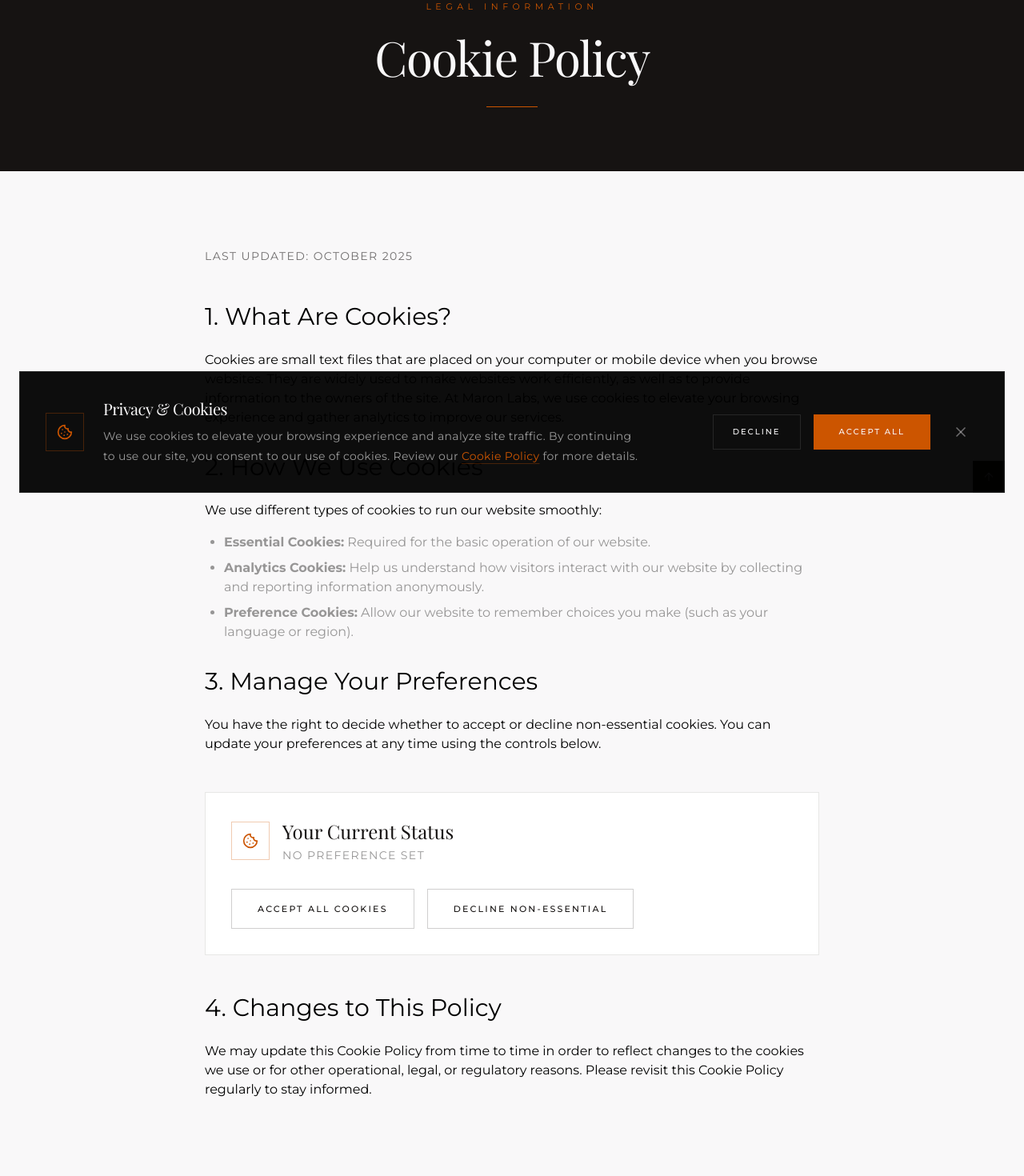
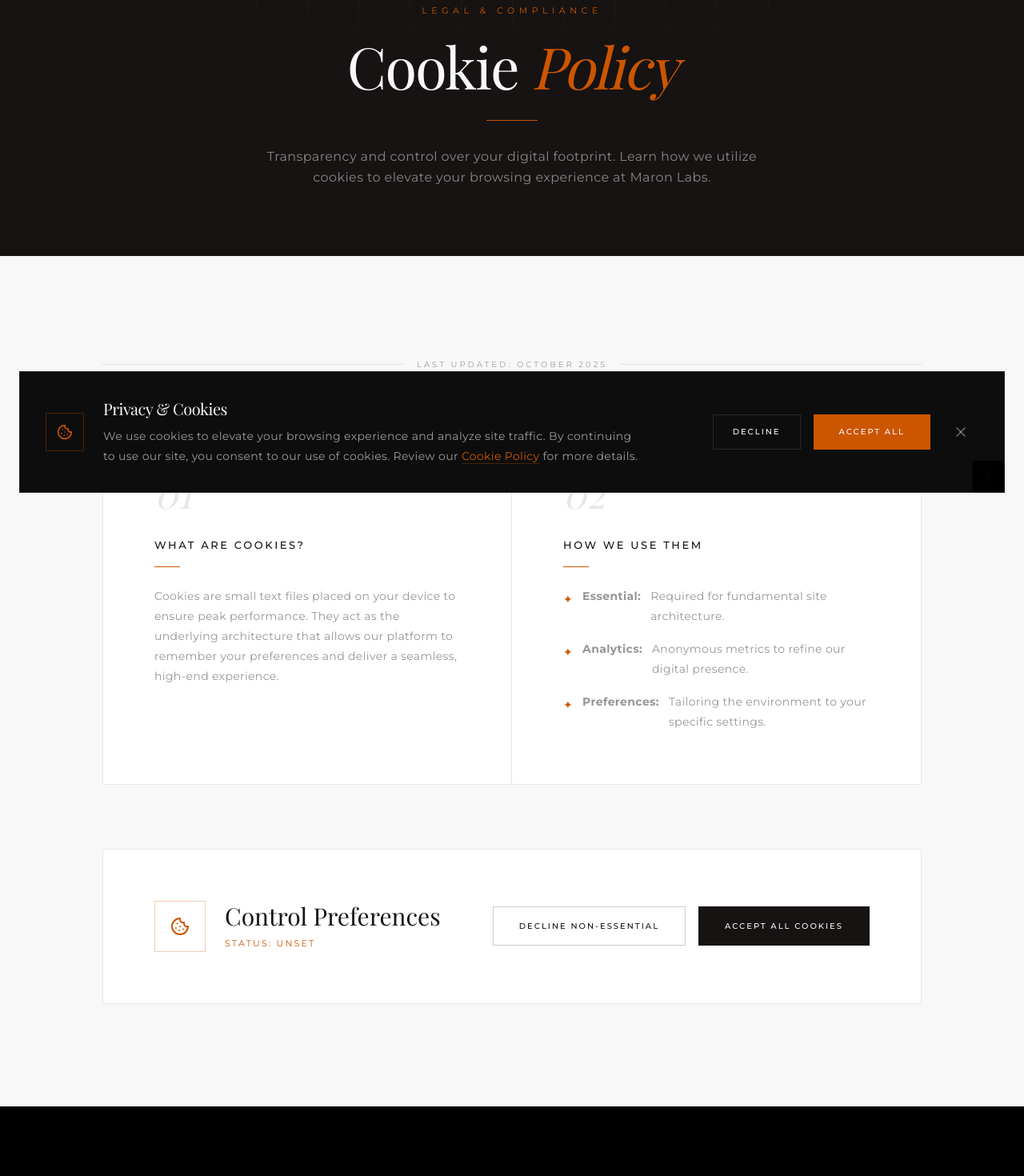
Before and after one commit to Billyrono/Maron-Labs, a Next.js app: page /cookie-policy in a window 1280 px wide. Shown: the part 160-1630 px from the top of the page at 80% size. Built offline with nearby package versions, Linux system fonts and the light colour scheme; a web font is replaced by a local one.

Commit message:
Update cookie policy to premium aesthetic

```diff
--- a/app/cookie-policy/page.tsx
+++ b/app/cookie-policy/page.tsx
@@ -11,7 +11,6 @@
     const [cookieStatus, setCookieStatus] = useState<string | null>(null)
 
     useEffect(() => {
-        // Fetch current status on mount
         const currentConsent = localStorage.getItem("maron-cookie-consent")
         setCookieStatus(currentConsent)
     }, [])
@@ -19,97 +18,113 @@
     const handleUpdate = (status: "accepted" | "declined") => {
         localStorage.setItem("maron-cookie-consent", status)
         setCookieStatus(status)
-        // Optional: reload the page or trigger a toast if needed, but visual update is enough
     }
 
     return (
-        <main className="min-h-screen bg-[#f9f8f9]">
+        <main className="min-h-screen bg-[#000000]">
             <PageLoader />
             <Navigation />
 
-            {/* Header */}
-            <section className="pt-40 pb-20 px-4 sm:px-6 lg:px-8 bg-[#161312]">
-                <div className="max-w-4xl mx-auto text-center">
+            {/* Cinematic Header */}
+            <section className="relative pt-40 pb-20 px-4 sm:px-6 lg:px-8 bg-[#161312] overflow-hidden min-h-[60vh] flex items-center">
+                <div className="absolute inset-0 z-0">
+                    <div className="absolute inset-0 bg-[linear-gradient(to_right,#f9f8f9_1px,transparent_1px),linear-gradient(to_bottom,#f9f8f9_1px,transparent_1px)] bg-[size:4rem_4rem] [mask-image:radial-gradient(ellipse_60%_50%_at_50%_0%,#000_70%,transparent_100%)] opacity-5" />
+                    <div className="absolute inset-0 bg-gradient-to-b from-transparent to-[#161312]" />
+                </div>
+                <div className="max-w-4xl mx-auto text-center relative z-10">
                     <p className="text-[11px] uppercase tracking-[0.5em] text-[#cc5500] mb-6">
-                        Legal Information
+                        Legal & Compliance
                     </p>
-                    <h1 className="font-serif text-5xl sm:text-6xl font-normal text-[#f9f8f9] tracking-tight mb-8">
-                        Cookie Policy
+                    <h1 className="font-serif text-5xl sm:text-6xl lg:text-7xl font-normal text-[#f9f8f9] mb-8 tracking-tight">
+                        Cookie <span className="italic text-[#cc5500]">Policy</span>
                     </h1>
-                    <div className="w-16 h-[1px] bg-[#cc5500] mx-auto" />
+                    <div className="w-16 h-[1px] bg-[#cc5500] mx-auto mb-8" />
+                    <p className="text-base text-[#f9f8f9]/50 max-w-2xl mx-auto leading-relaxed tracking-wide">
+                        Transparency and control over your digital footprint. Learn how we utilize cookies to elevate your browsing experience at Maron Labs.
+                    </p>
                 </div>
             </section>
 
-            {/* Content Area */}
-            <section className="py-24 px-4 sm:px-6 lg:px-8">
-                <div className="max-w-3xl mx-auto">
+            {/* Luxury Grid Content */}
+            <section className="py-32 px-4 sm:px-6 lg:px-8 bg-[#f9f8f9]">
+                <div className="max-w-5xl mx-auto">
                     <FadeIn>
-                        <div className="prose prose-lg max-w-none prose-headings:font-serif prose-headings:font-normal prose-headings:text-[#161312] prose-p:text-[#979696] prose-p:leading-relaxed prose-p:tracking-wide">
-                            <p className="text-sm text-[#161312]/60 uppercase tracking-widest mb-12">
-                                Last Updated: October 2025
-                            </p>
+                        <div className="flex items-center gap-4 mb-16">
+                            <div className="h-[1px] flex-1 bg-[#161312]/10" />
+                            <p className="text-[10px] uppercase tracking-[0.3em] text-[#161312]/40">Last Updated: October 2025</p>
+                            <div className="h-[1px] flex-1 bg-[#161312]/10" />
+                        </div>
+                    </FadeIn>
 
-                            <h2 className="text-3xl mb-6">1. What Are Cookies?</h2>
-                            <p className="mb-8">
-                                Cookies are small text files that are placed on your computer or mobile device when you browse websites.
-                                They are widely used to make websites work efficiently, as well as to provide information to the owners of the site.
-                                At Maron Labs, we use cookies to elevate your browsing experience and gather analytics to improve our services.
-                            </p>
+                    <div className="grid grid-cols-1 md:grid-cols-2 gap-0 border border-[#161312]/10 bg-[#ffffff]">
+                        <FadeIn delay={100}>
+                            <div className="p-12 md:p-16 border-b md:border-b-0 md:border-r border-[#161312]/10 h-full group hover:bg-[#161312] transition-colors duration-700">
+                                <span className="font-serif text-5xl italic text-[#161312]/10 group-hover:text-[#f9f8f9]/20 mb-8 block transition-colors duration-700">01</span>
+                                <h2 className="text-[13px] uppercase tracking-[0.2em] font-medium text-[#161312] group-hover:text-[#f9f8f9] mb-4 transition-colors duration-700">What Are Cookies?</h2>
+                                <div className="w-8 h-[1px] bg-[#cc5500] mb-6" />
+                                <p className="text-sm text-[#979696] group-hover:text-[#f9f8f9]/60 leading-[1.8] tracking-wide transition-colors duration-700">
+                                    Cookies are small text files placed on your device to ensure peak performance. They act as the underlying architecture that allows our platform to remember your preferences and deliver a seamless, high-end experience.
+                                </p>
+                            </div>
+                        </FadeIn>
 
-                            <h2 className="text-3xl mb-6">2. How We Use Cookies</h2>
-                            <p className="mb-4">We use different types of cookies to run our website smoothly:</p>
-                            <ul className="list-disc pl-6 mb-8 text-[#979696] space-y-2">
-                                <li><strong>Essential Cookies:</strong> Required for the basic operation of our website.</li>
-                                <li><strong>Analytics Cookies:</strong> Help us understand how visitors interact with our website by collecting and reporting information anonymously.</li>
-                                <li><strong>Preference Cookies:</strong> Allow our website to remember choices you make (such as your language or region).</li>
-                            </ul>
+                        <FadeIn delay={200}>
+                            <div className="p-12 md:p-16 h-full group hover:bg-[#161312] transition-colors duration-700 border-b border-[#161312]/10 md:border-b-0">
+                                <span className="font-serif text-5xl italic text-[#161312]/10 group-hover:text-[#f9f8f9]/20 mb-8 block transition-colors duration-700">02</span>
+                                <h2 className="text-[13px] uppercase tracking-[0.2em] font-medium text-[#161312] group-hover:text-[#f9f8f9] mb-4 transition-colors duration-700">How We Use Them</h2>
+                                <div className="w-8 h-[1px] bg-[#cc5500] mb-6" />
+                                <ul className="text-sm text-[#979696] group-hover:text-[#f9f8f9]/60 leading-[1.8] tracking-wide space-y-4 transition-colors duration-700">
+                                    <li className="flex gap-3"><span className="text-[#cc5500] mt-1">✦</span> <strong>Essential:</strong> Required for fundamental site architecture.</li>
+                                    <li className="flex gap-3"><span className="text-[#cc5500] mt-1">✦</span> <strong>Analytics:</strong> Anonymous metrics to refine our digital presence.</li>
+                                    <li className="flex gap-3"><span className="text-[#cc5500] mt-1">✦</span> <strong>Preferences:</strong> Tailoring the environment to your specific settings.</li>
+                                </ul>
+                            </div>
+                        </FadeIn>
+                    </div>
 
-                            <h2 className="text-3xl mb-6">3. Manage Your Preferences</h2>
-                            <p className="mb-8">
-                                You have the right to decide whether to accept or decline non-essential cookies. You can update your preferences at any time using the controls below.
-                            </p>
+                    {/* Interactive Preference Control */}
+                    <FadeIn delay={300}>
+                        <div className="mt-20 border border-[#161312]/10 bg-[#ffffff] p-10 md:p-16 relative overflow-hidden group">
+                            <div className="absolute inset-0 bg-[#161312] translate-y-full group-hover:translate-y-0 transition-transform duration-700 ease-[cubic-bezier(0.645,0.045,0.355,1)]" />
 
-                            {/* Cookie Management UI */}
-                            <div className="bg-[#ffffff] border border-[#161312]/10 p-8 my-12">
-                                <div className="flex items-center gap-4 mb-6">
-                                    <div className="w-12 h-12 border border-[#cc5500]/30 flex items-center justify-center">
-                                        <Cookie className="w-5 h-5 text-[#cc5500]" />
+                            <div className="relative z-10 flex flex-col md:flex-row items-center justify-between gap-10">
+                                <div className="flex items-center gap-6">
+                                    <div className="w-16 h-16 border border-[#cc5500]/30 flex items-center justify-center shrink-0">
+                                        <Cookie className="w-6 h-6 text-[#cc5500]" />
                                     </div>
                                     <div>
-                                        <h3 className="font-serif text-2xl text-[#161312] m-0">Your Current Status</h3>
-                                        <p className="text-sm text-[#979696] m-0 mt-1 uppercase tracking-widest">
-                                            {cookieStatus === "accepted" ? "Cookies Accepted" : cookieStatus === "declined" ? "Cookies Declined" : "No Preference Set"}
+                                        <h3 className="font-serif text-3xl text-[#161312] group-hover:text-[#f9f8f9] transition-colors duration-700 mb-2">
+                                            Control Preferences
+                                        </h3>
+                                        <p className="text-[11px] uppercase tracking-[0.2em] text-[#cc5500]">
+                                            Status: {cookieStatus === "accepted" ? "All Permitted" : cookieStatus === "declined" ? "Strictly Necessary Only" : "Unset"}
                                         </p>
                                     </div>
                                 </div>
-                                <div className="flex flex-col sm:flex-row gap-4 mt-8">
+
+                                <div className="flex flex-col sm:flex-row gap-4 w-full md:w-auto">
+                                    <button
+                                        onClick={() => handleUpdate("declined")}
+                                        className={`px-8 py-4 text-[10px] uppercase tracking-[0.2em] font-medium transition-all duration-500 border ${
+                                            cookieStatus === "declined"
+                                            ? "bg-[#cc5500] border-[#cc5500] text-[#f9f8f9]"
+                                            : "border-[#161312]/20 text-[#161312] group-hover:border-[#f9f8f9]/20 group-hover:text-[#f9f8f9] hover:border-[#cc5500] hover:text-[#cc5500]"
+                                        }`}
+                                    >
+                                        Decline Non-Essential
+                                    </button>
                                     <button
                                         onClick={() => handleUpdate("accepted")}
-                                        className={`px-8 py-4 text-[11px] uppercase tracking-[0.2em] font-medium transition-all duration-500 border ${
+                                        className={`px-8 py-4 text-[10px] uppercase tracking-[0.2em] font-medium transition-all duration-500 border ${
                                             cookieStatus === "accepted"
                                             ? "bg-[#cc5500] border-[#cc5500] text-[#f9f8f9]"
-                                            : "bg-transparent border-[#161312]/20 text-[#161312] hover:border-[#cc5500] hover:text-[#cc5500]"
+                                            : "bg-[#161312] border-[#161312] text-[#f9f8f9] group-hover:bg-[#f9f8f9] group-hover:text-[#161312] group-hover:border-[#f9f8f9]"
                                         }`}
                                     >
                                         Accept All Cookies
                                     </button>
-                                    <button
-                                        onClick={() => handleUpdate("declined")}
-                                        className={`px-8 py-4 text-[11px] uppercase tracking-[0.2em] font-medium transition-all duration-500 border ${
-                                            cookieStatus === "declined"
-                                            ? "bg-[#161312] border-[#161312] text-[#f9f8f9]"
-                                            : "bg-transparent border-[#161312]/20 text-[#161312] hover:border-[#161312]"
-                                        }`}
-                                    >
-                                        Decline Non-Essential
-                                    </button>
                                 </div>
                             </div>
-
-                            <h2 className="text-3xl mb-6">4. Changes to This Policy</h2>
-                            <p>
-                                We may update this Cookie Policy from time to time in order to reflect changes to the cookies we use or for other operational, legal, or regulatory reasons. Please revisit this Cookie Policy regularly to stay informed.
-                            </p>
                         </div>
                     </FadeIn>
                 </div>
```
